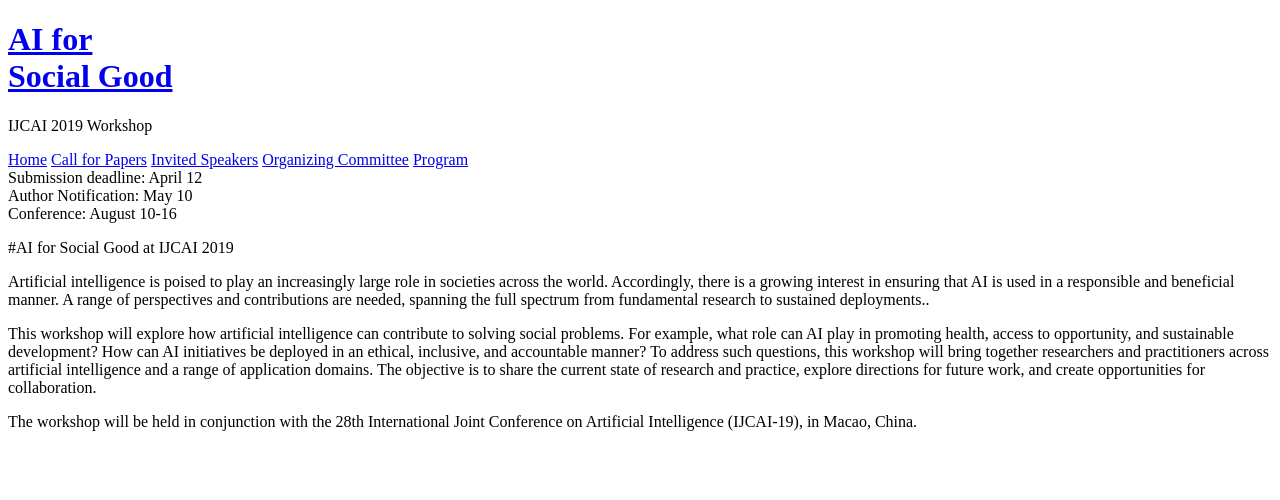
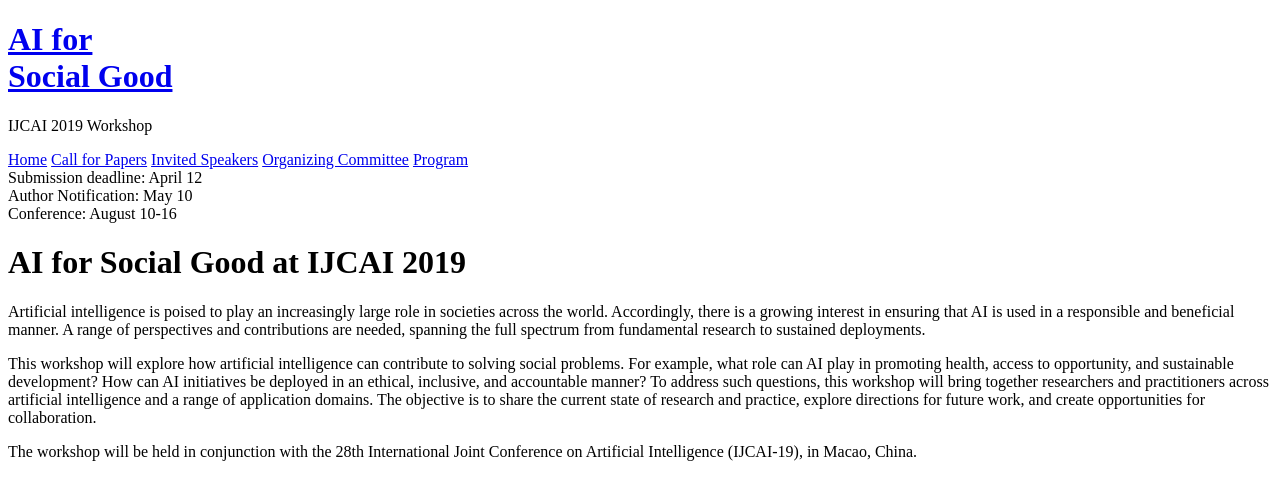
Before and after one commit to slremy/aiforpublichealth.github.io, a Jekyll site: the page built from index.md, in a window 1280 px wide. Shown: the top 500 px of the page. Built offline with Jekyll 4.4.1, drawn with Linux system fonts in a browser that asks for light colours; the list of posts is cut into pages by our own code.

```diff
--- a/index.md
+++ b/index.md
@@ -2,9 +2,9 @@
 layout: default
 title: Home
 ---
-#AI for Social Good at IJCAI 2019
+# AI for Social Good at IJCAI 2019
 
-Artificial intelligence is poised to play an increasingly large role in societies across the world. Accordingly, there is a growing interest in ensuring that AI is used in a responsible and beneficial manner. A range of perspectives and contributions are needed, spanning the full spectrum from fundamental research to sustained deployments..
+Artificial intelligence is poised to play an increasingly large role in societies across the world. Accordingly, there is a growing interest in ensuring that AI is used in a responsible and beneficial manner. A range of perspectives and contributions are needed, spanning the full spectrum from fundamental research to sustained deployments.
 
 This workshop will explore how artificial intelligence can contribute to solving social problems. For example, what role can AI play in promoting health, access to opportunity, and sustainable development? How can AI initiatives be deployed in an ethical, inclusive, and accountable manner? To address such questions, this workshop will bring together researchers and practitioners across artificial intelligence and a range of application domains. The objective is to share the current state of research and practice, explore directions for future work, and create opportunities for collaboration.
 
```
